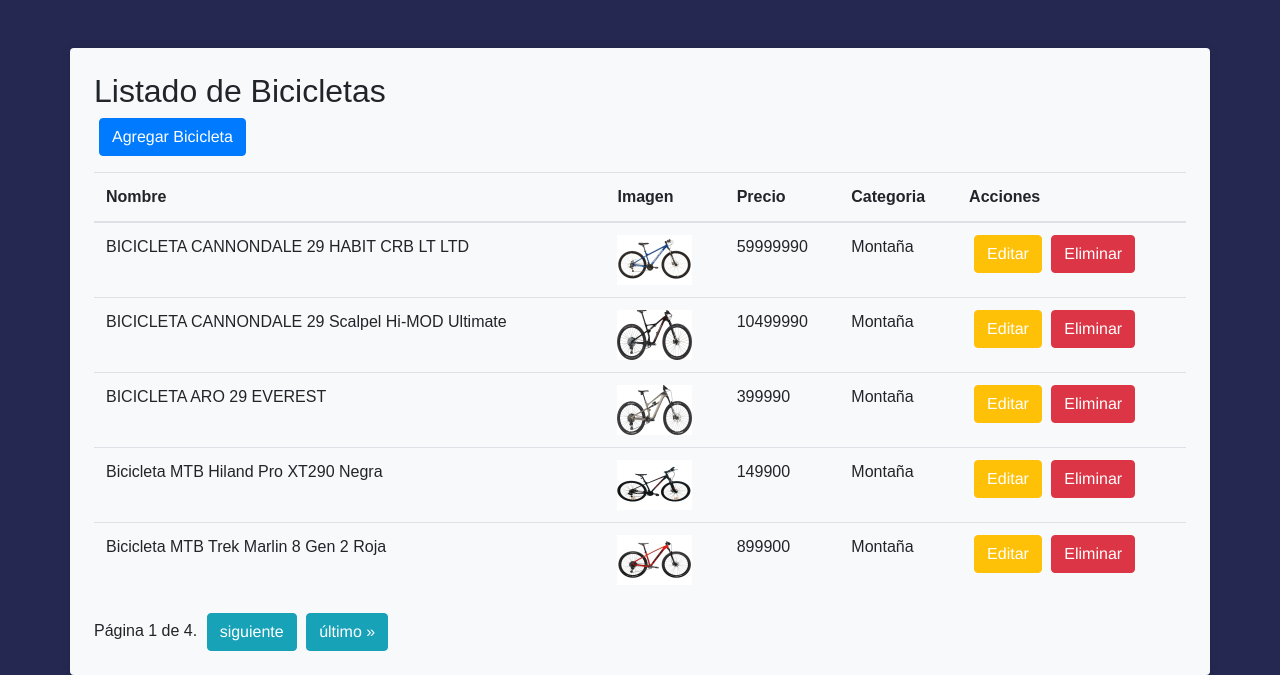
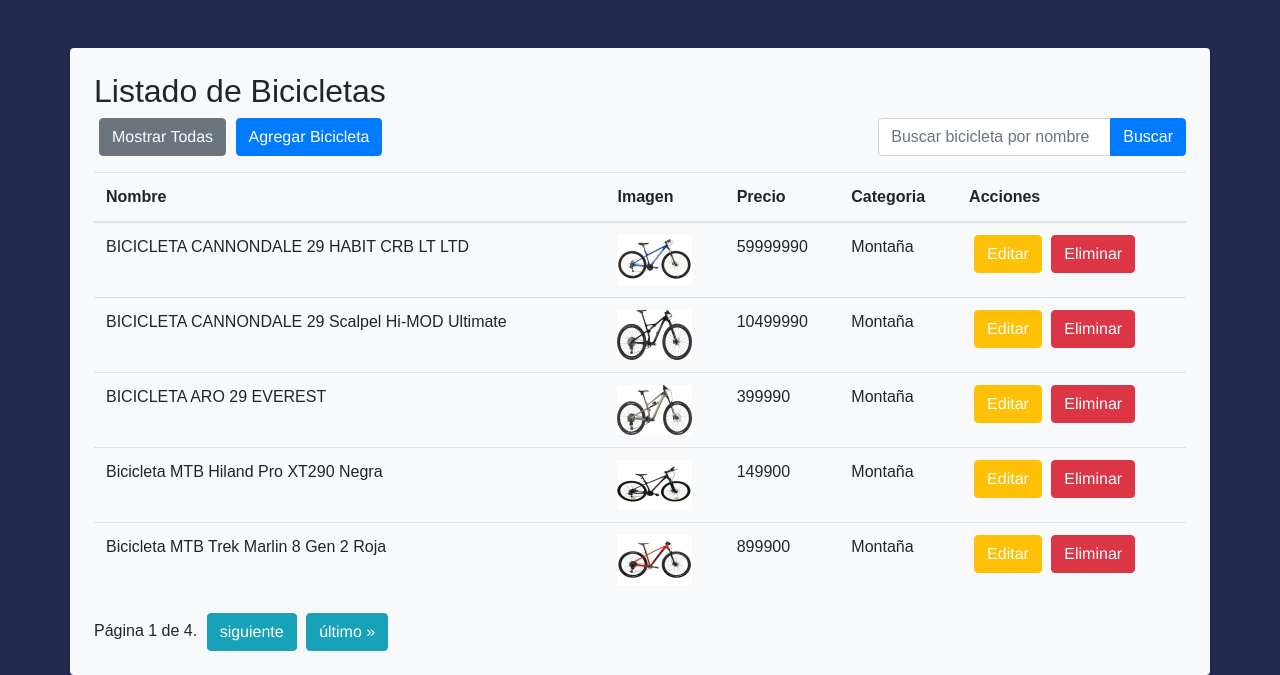
Before and after one commit to Saidai21/proyecto1, a Django app: page /bicicletas/ in a window 1280 px wide. Shown: the part 191-866 px from the top of the page. Run offline with Django 4.2, Linux system fonts and the light colour scheme; a user stored in the database is signed in; data comes from the database, SQL or seed files in the repository; both versions use the stored data as it was after the commit; some libraries are stand-ins or nearby versions.

Commit message:
barra buscadora crud bicileta_list

```diff
--- a/alumnos/templates/alumnos/bicileta_list.html
+++ b/alumnos/templates/alumnos/bicileta_list.html
@@ -2,6 +2,20 @@
 {% block content %}
 <div class="container bg-light rounded p-4 mt-4">
     <h2>Listado de Bicicletas</h2>
+
+    <!-- Formulario de búsqueda -->
+    <form method="GET" action="{% url 'bicicleta_list' %}" style="float: right;">
+        <div class="input-group">
+            <input type="text" name="q" class="form-control" placeholder="Buscar bicicleta por nombre" value="{{ query }}">
+            <div class="input-group-append">
+                <button class="btn btn-primary" type="submit">Buscar</button>
+            </div>
+        </div>
+    </form>
+
+    <!-- Botón para mostrar todas las bicicletas -->
+    <a href="{% url 'bicicleta_list' %}" class="btn btn-secondary">Mostrar Todas</a>
+
     <a href="{% url 'bicicleta_create' %}" class="btn btn-primary">Agregar Bicicleta</a>
     <table class="table mt-3 table-responsive-lg">
         <thead>
--- a/alumnos/views.py
+++ b/alumnos/views.py
@@ -35,15 +35,20 @@
     return render(request, 'nueva_solicitud_reparacion.html', {'form': form})
 
 def bicicleta_list(request):
-    if request.user.is_staff == False:
-        return redirect(index)
-    bicicletas_list = Producto.objects.all()
-    paginator = Paginator(bicicletas_list, 5)  # Mostrar 10 bicicletas por página
+    if not request.user.is_staff:
+        return redirect('index')
 
+    query = request.GET.get('q', '')
+    if query:
+        bicicletas = Producto.objects.filter(nombre_prod__icontains=query)
+    else:
+        bicicletas = Producto.objects.all()
+
+    paginator = Paginator(bicicletas, 5)  # Mostrar 5 bicicletas por página
     page_number = request.GET.get('page')
-    bicicletas = paginator.get_page(page_number)
+    page_obj = paginator.get_page(page_number)
 
-    return render(request, 'alumnos/bicileta_list.html', {'bicicletas': bicicletas})
+    return render(request, 'alumnos/bicileta_list.html', {'bicicletas': page_obj, 'query': query})
 
 def bicicleta_create(request):
     if request.user.is_staff == False:
```
Also changed, not shown: db.sqlite3.
